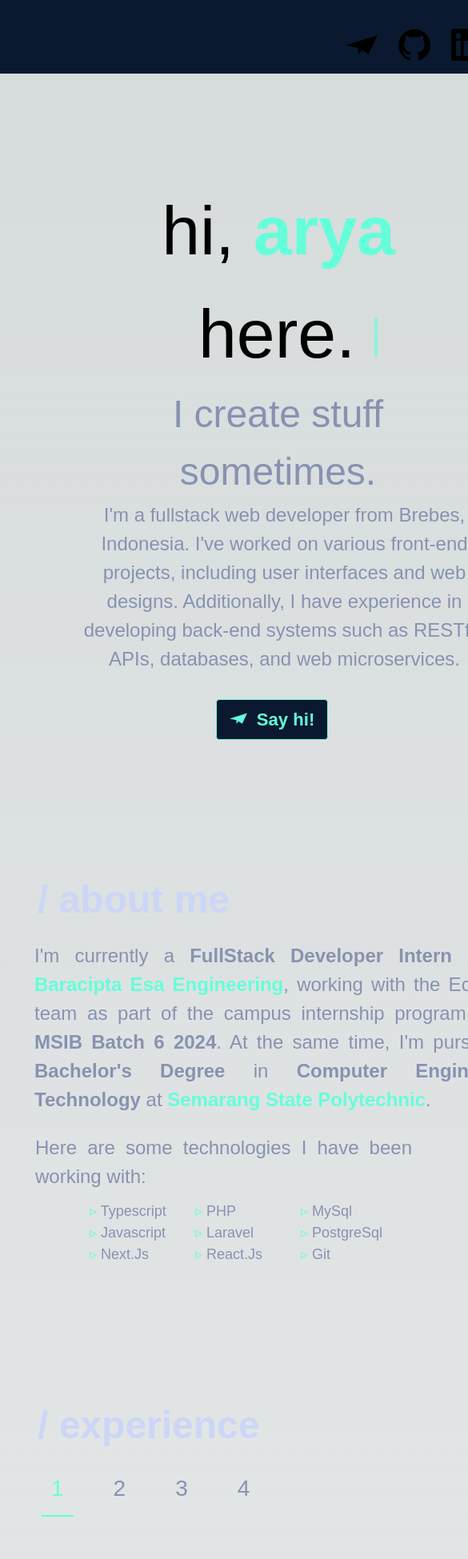
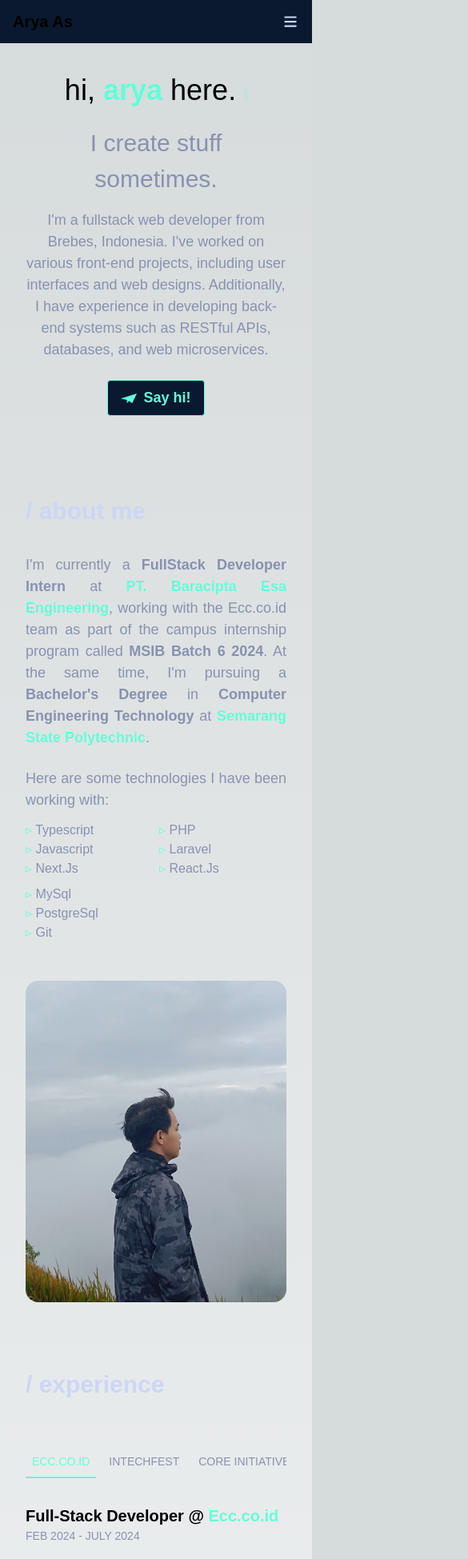
Before and after one commit to aryansh13/aryaasob, a Next.js app: page / in a window 390 px wide. Shown: the top 1949 px of the page at 80% size, 585 px wide, since content can reach past the window. Built offline with nearby package versions, Linux system fonts and the light colour scheme; a web font is replaced by a local one; what tailwindcss-animated would draw is missing.

Commit message:
edit mobile responsive

```diff
--- a/src/app/components/about.tsx
+++ b/src/app/components/about.tsx
@@ -13,16 +13,16 @@ export default function About() {
     <div
       id="about"
       ref={aboutRef}
-      className={`about-section flex flex-col p-4 mt-5 ml-20 ${
+      className={`about-section flex flex-col p-4 my-12 md:my-20 ${
         aboutInView ? "animate-fade-up animate-duration-1000" : "opacity-0"
       }`}
     >
-      <div className="flex mt-8">
-        <h1 className="text-5xl text-light font-bold">/ about me</h1>
-        <span className="lines w-1/4 ml-6 border-t-2 border-dark-gray mt-11"></span>
+      <div className="flex flex-wrap items-center mb-8">
+        <h1 className="text-3xl sm:text-4xl md:text-5xl text-light font-bold">/ about me</h1>
+        <span className="lines hidden md:block w-1/4 ml-6 border-t-2 border-dark-gray mt-4"></span>
       </div>
-      <div className="grid grid-cols-2 gap-0 mt-4 about-main">
-        <div className="text-2xl text-justify text-light-gray">
+      <div className="grid grid-cols-1 md:grid-cols-2 gap-6 md:gap-10 about-main">
+        <div className="text-lg sm:text-xl md:text-2xl text-justify text-light-gray">
           <p>
             I&apos;m currently a
             <span className="font-bold"> FullStack Developer Intern </span>
@@ -46,8 +46,8 @@ export default function About() {
             <p className="title-technologies">
               Here are some technologies I have been working with:
             </p>
-            <div className="grid grid-cols-3 mt-3 technology-list">
-              <ul className={`list-none text-lg ${aboutInView ? 'animate-fade-up animate-duration-1000 animate-delay-2000' : 'opacity-0'}`}>
+            <div className="grid grid-cols-2 sm:grid-cols-3 gap-2 mt-3 technology-list">
+              <ul className={`list-none text-base sm:text-lg ${aboutInView ? 'animate-fade-up animate-duration-1000 animate-delay-2000' : 'opacity-0'}`}>
                 <li>
                   <span className="text-green-light">▹</span> Typescript
                 </li>
@@ -58,7 +58,7 @@ export default function About() {
                   <span className="text-green-light">▹</span> Next.Js
                 </li>
               </ul>
-              <ul className={`list-none text-lg ${aboutInView ? 'animate-fade-up animate-duration-1000 animate-delay-1000' : 'opacity-0'}`}>
+              <ul className={`list-none text-base sm:text-lg ${aboutInView ? 'animate-fade-up animate-duration-1000 animate-delay-1000' : 'opacity-0'}`}>
                 <li>
                   <span className="text-green-light">▹</span> PHP
                 </li>
@@ -69,7 +69,7 @@ export default function About() {
                   <span className="text-green-light">▹</span> React.Js
                 </li>
               </ul>
-              <ul className={`list-none text-lg ${aboutInView ? 'animate-fade-up animate-duration-1000 animate-delay-1000' : 'opacity-0'}`}>
+              <ul className={`list-none text-base sm:text-lg ${aboutInView ? 'animate-fade-up animate-duration-1000 animate-delay-1000' : 'opacity-0'}`}>
                 <li>
                   <span className="text-green-light">▹</span> MySql
                 </li>
@@ -83,10 +83,10 @@ export default function About() {
             </div>
           </div>
         </div>
-        <div className="pl-16 mt-2 rounded-sm relative about-image">
+        <div className="mt-6 md:mt-0 flex justify-center md:pl-8 about-image">
           <Image
             className="transition-transform duration-100 ease-in-out transform-gpu hover:-translate-y-1 rounded-2xl cursor-pointer overflow-hidden"
-            style={{ width: "auto", height: "auto" }}
+            style={{ width: "auto", height: "auto", maxWidth: "100%" }}
             width={300}
             height={250}
             src="/assets/about-me.jpeg"
--- a/src/app/components/button.tsx
+++ b/src/app/components/button.tsx
@@ -15,15 +15,15 @@ export default function button() {
 return (
     <Link
         href={"mailto:akunto21@gmail.com"}
-        className="flex bg-dark hover:bg-light-gray text-green-light font-bold py-4 px-7 rounded border border-green-light mt-8 button animate-fade-up animate-delay-500 animate-once"
+        className="flex items-center bg-dark hover:bg-light-gray text-green-light font-bold py-2 sm:py-3 md:py-4 px-4 sm:px-5 md:px-7 rounded border border-green-light mt-6 md:mt-8 button animate-fade-up animate-delay-500 animate-once"
     >
         {socials.map((social, index) => {
             const Icon = social.Icon;
         return (
-                <Icon className="text-2xl mt-1 mr-3" key={index} aria-label={social.Label} />
+                <Icon className="text-xl sm:text-2xl mr-2 sm:mr-3" key={index} aria-label={social.Label} />
         );
         })}
-        <span className="text-2xl">Say hi!</span>
+        <span className="text-lg sm:text-xl md:text-2xl">Say hi!</span>
     </Link>
     );
 }
--- a/src/app/components/experience.tsx
+++ b/src/app/components/experience.tsx
@@ -30,42 +30,44 @@ export default function Experience() {
         });
 
     return (
-        <div id="experience" ref={experienceRef} className={`about-section flex flex-col p-4 mt-5 ml-20 ${
+        <div id="experience" ref={experienceRef} className={`experience-section flex flex-col p-4 my-12 md:my-20 ${
             experienceInView ? "animate-fade-up animate-duration-1500" : "opacity-0"
           }`}>
-            <div className="flex mt-8">
-                <h1 className="text-5xl text-light font-bold">/ experience</h1>
-                <span className="lines w-1/4 ml-6 border-t-2 border-dark-gray mt-11"></span>
+            <div className="flex flex-wrap items-center mb-8">
+                <h1 className="text-3xl sm:text-4xl md:text-5xl text-light font-bold">/ experience</h1>
+                <span className="lines hidden md:block w-1/4 ml-6 border-t-2 border-dark-gray mt-4"></span>
             </div>
-            <div className="flex mt-12 side-bar">
-                <div className="flex flex-col gap-2 text-light-gray side-name">
+            <div className="flex flex-col md:flex-row mt-6 md:mt-12 side-bar">
+                <div className="flex flex-row md:flex-col gap-2 overflow-x-auto md:overflow-visible text-light-gray side-name mb-6 md:mb-0">
                     {sections.map((section, index) => (
                         <div
                             key={section.id}
-                            className={`square-section p-3 cursor-pointer transition duration-600 ${
-                                activeSection === section.id ? "lines-bottom border-r-2 text-green-light border-green-light" : ""
+                            className={`square-section p-2 md:p-3 cursor-pointer transition duration-600 whitespace-nowrap md:whitespace-normal text-sm sm:text-base ${
+                                activeSection === section.id ?
+                                "border-b-2 md:border-b-0 md:border-r-2 text-green-light border-green-light" :
+                                "text-light-gray"
                             }`}
                             onClick={() => setActiveSection(section.id)}
                             data-number={index + 1}
                         >
-                            <span className={`text-base uppercase ${section.id === "ECC.CO.ID" ? "mr-32" : ""}`}>{section.name}</span>
+                            <span className="uppercase">{section.name}</span>
                         </div>
                     ))}
                 </div>
-                <div className="ml-14 experience-details">
+                <div className="md:ml-8 lg:ml-14 experience-details">
                     {sections
                         .filter((section) => section.id === activeSection)
                         .map((section) => (
-                            <div key={section.id} className="-mt-2">
-                                <h1 className="text-3xl font-bold">
+                            <div key={section.id} className="mt-2 md:mt-0">
+                                <h1 className="text-xl sm:text-2xl md:text-3xl font-bold">
                                     {section.content}{" "}
                                     <span className="text-green-light">{section.name}</span>
                                 </h1>
-                                <span className="text-light-gray text-lg uppercase date-range">{section.date}</span>
+                                <span className="block text-light-gray text-sm sm:text-base md:text-lg uppercase date-range mb-4">{section.date}</span>
                                 {section.details.map((detail, index) => (
-                                    <div key={index} className="mt-5 flex flex-row">
-                                        <span className="text-green-light mt-0.5 list-detail">▹</span>
-                                        <p className={`text-light-gray ml-4 mr-8 text-lg details ${experienceInView ? 'animate-fade-up animate-duration-2000 animate-delay-2500' : 'opacity-0'} `}>{detail}</p>
+                                    <div key={index} className="mt-3 md:mt-5 flex flex-row">
+                                        <span className="text-green-light mt-0.5 hidden md:block">▹</span>
+                                        <p className={`text-light-gray md:ml-4 mr-4 md:mr-8 text-sm sm:text-base md:text-lg details ${experienceInView ? 'animate-fade-up animate-duration-2000 animate-delay-2500' : 'opacity-0'} `}>{detail}</p>
                                     </div>
                                 ))}
                             </div>
--- a/src/app/components/home.tsx
+++ b/src/app/components/home.tsx
@@ -18,18 +18,18 @@ export default function Welcome() {
   ];
 
   return (
-    <div id="home" className="main-text flex flex-col items-center p-4">
-      <div className="name-title pb-0 mb-0 mx-11 mt-5">
+    <div id="home" className="flex flex-col items-center py-8 md:py-16 w-full">
+      <div className="name-title mb-4">
         <TypewriterEffectSmooth
           words={words}
-          className="type-effect text-center text-7xl text-light ml-4"
+          className="type-effect text-center text-4xl sm:text-5xl md:text-6xl lg:text-7xl text-light"
         />
       </div>
-      <div className="pt-0 mt-0 animate-fade-up animate-duration-1000 animate-delay-500">
-        <h1 className="text-center text-5xl text-light-gray">
+      <div className="animate-fade-up animate-duration-1000 animate-delay-500 px-4 sm:px-8 md:px-12 lg:px-24 max-w-4xl">
+        <h1 className="text-center text-3xl sm:text-4xl md:text-5xl text-light-gray mb-4">
           I create stuff sometimes.
         </h1>
-        <p className="text-center text-2xl text-light-gray mx-40">
+        <p className="text-center text-lg sm:text-xl md:text-2xl text-light-gray">
           I&apos;m a fullstack web developer from Brebes, Indonesia. I&apos;ve worked
           on various front-end projects, including user interfaces and web
           designs. Additionally, I have experience in developing back-end
--- a/src/app/components/navbar.tsx
+++ b/src/app/components/navbar.tsx
@@ -2,9 +2,11 @@
 import { useState, useEffect } from 'react';
 import Link from 'next/link';
 import { SiMinutemailer, SiGithub, SiLinkedin, SiInstagram } from "react-icons/si";
-import { Label } from '@headlessui/react';
+import { HiMenu, HiX } from "react-icons/hi";
 
 export default function Navbar() {
+  const [isScrolled, setIsScrolled] = useState(false);
+  const [mobileMenuOpen, setMobileMenuOpen] = useState(false);
 
   const socials = [
     {
@@ -27,9 +29,7 @@ export default function Navbar() {
       Label: "Instagram",
       Icon: SiInstagram,
     },
-  ]
-
-  const [isScrolled, setIsScrolled] = useState(false);
+  ];
 
   useEffect(() => {
     const handleScroll = () => {
@@ -46,30 +46,41 @@ export default function Navbar() {
     };
   }, []);
 
+  const toggleMobileMenu = () => {
+    setMobileMenuOpen(!mobileMenuOpen);
+  };
+
   return (
-    <div className={`navbar sticky top-0 flex px-5 py-1 items-center z-[100] ${isScrolled ? 'shadow-md' : ''} transition-shadow bg-dark`}>
-      <div className="flex font-bold ml-6 p-2 navbar-section">
-        <Link className="text-xl ml-4" href={"/"}>Arya As</Link>
-        <div className="flex space-x-160 p-1">
-          <div className="ml-6 space-x-4">
-            <a href='#home' className='hover:text-green-light'>Home</a>
-            <a href='#about' className='hover:text-green-light'>About</a>
-            <a href='#experience' className='hover:text-green-light'>Experience</a>
-            <a href='#projects' className='hover:text-green-light'>Projects</a>
-          </div>
+    <div className={`navbar sticky top-0 flex flex-wrap px-4 py-3 items-center z-[100] ${isScrolled ? 'shadow-md' : ''} transition-shadow bg-dark`}>
+      <div className="flex items-center justify-between w-full lg:w-auto">
+        <Link className="text-xl font-bold" href={"/"}>Arya As</Link>
+        <button
+          className="lg:hidden text-light hover:text-green-light"
+          onClick={toggleMobileMenu}
+          aria-label="Toggle menu"
+        >
+          {mobileMenuOpen ? <HiX className="text-2xl" /> : <HiMenu className="text-2xl" />}
+        </button>
+      </div>
+
+      <div className={`${mobileMenuOpen ? 'flex' : 'hidden'} lg:flex flex-col lg:flex-row w-full lg:w-auto lg:ml-6 mt-4 lg:mt-0`}>
+        <div className="flex flex-col lg:flex-row space-y-2 lg:space-y-0 lg:space-x-4 font-semibold">
+          <a href='#home' className='hover:text-green-light' onClick={() => setMobileMenuOpen(false)}>Home</a>
+          <a href='#about' className='hover:text-green-light' onClick={() => setMobileMenuOpen(false)}>About</a>
+          <a href='#experience' className='hover:text-green-light' onClick={() => setMobileMenuOpen(false)}>Experience</a>
+          <a href='#projects' className='hover:text-green-light' onClick={() => setMobileMenuOpen(false)}>Projects</a>
         </div>
       </div>
-      <div className="flex ml-auto mr-10 space-x-4 navbar-icon">
+
+      <div className={`${mobileMenuOpen ? 'flex' : 'hidden'} lg:flex lg:ml-auto mt-4 lg:mt-0 space-x-4 navbar-icon`}>
         {socials.map((social, index) => {
-
           const Icon = social.Icon;
           return (
             <Link href={social.Link} key={index} aria-label={social.Label}>
               <Icon className='text-xl hover:text-green-light icon'/>
             </Link>
           )
-        })
-        }
+        })}
       </div>
     </div>
   );
--- a/src/app/globals.css
+++ b/src/app/globals.css
@@ -32,7 +32,16 @@ body {
   }
 }
 
-@media only screen and (max-width: 600px) {
+footer {
+  margin-top: 20px;
+}
+
+.footer-text {
+  font-size: small;
+}
+
+/* The media queries below are kept for reference but are now handled by Tailwind responsive classes */
+/* @media only screen and (max-width: 600px) {
   .fractal {
     margin-left: 235px;
   }
@@ -82,8 +91,6 @@ body {
     margin-right: -100px;
   }
 
-
-
   .button {
     flex-direction: row;
     padding: 0.5rem 1rem;
@@ -121,10 +128,6 @@ body {
   .about-main {
     grid-template-columns: 2fr;
   }
-
-  /* .about-main > div {
-    margin-bottom: 1rem;
-  } */
 
   .technology-list {
     grid-column: 3 / 3;
@@ -249,82 +252,4 @@ body {
     margin-top: 15px;
     margin-bottom: 30px;
   }
-
-  footer {
-    margin-right: -200px;
-    margin-left: 110px;
-
-  }
-
-  .footer-text {
-    font-size: 1.75rem;
-  }
-}
-
-/* @media only screen and (max-width: 700px), (max-width: 800px) {
-  .main-text {
-    text-align: center;
-
-  }
-
-  .main-text .name-title h1 {
-    font-size: 3rem;
-    margin-left: -100px;
-    margin-right: -100px;
-  }
-
-  .main-text .name-title h1 span {
-    font-size: 3rem;
-  }
-
-  .main-text h1 {
-    font-size: 1.7rem;
-    margin-left: -65px;
-    margin-right: -65px;
-  }
-
-  .main-text p {
-    font-size: 1rem;
-    margin-left: -69px;
-    margin-right: -69px;
-  }
-
-  .about-section {
-    margin-left: -20px;
-  }
-
-  .about-section h1 {
-    font-size: 1.7rem;
-    margin-left: -65px;
-    margin-right: -65px;
-  }
-
-  .about-section p {
-    font-size: 1rem;
-    margin-left: -69px;
-    margin-right: -69px;
-  }
-
-  .lines {
-    display: none;
-  }
-
-  .about-main {
-    grid-template-columns: 1fr;
-  }
-
-  .about-main > div {
-    margin-bottom: 1rem;
-  }
-
-  .technology-list {
-    margin-left: -70px;
-  }
-
-  .about-image {
-    margin-top: 2rem;
-    width: 200%;
-  }
-}
-
- */
+} */
--- a/src/app/page.tsx
+++ b/src/app/page.tsx
@@ -10,7 +10,7 @@ export default function Home() {
   return (
     <div>
       <Navbar />
-      <main className="min-h-screen items-center justify-center p-24 mx-10">
+      <main className="min-h-screen items-center justify-center px-4 sm:px-8 md:px-16 lg:px-24 mx-auto max-w-7xl">
         <Welcome/>
         <About/>
         <Experience/>
```
Also changed, not shown: src/app/components/projects.tsx (+4 -4 lines), src/app/components/ui/card-hover-effect.tsx (+11 -11 lines).
